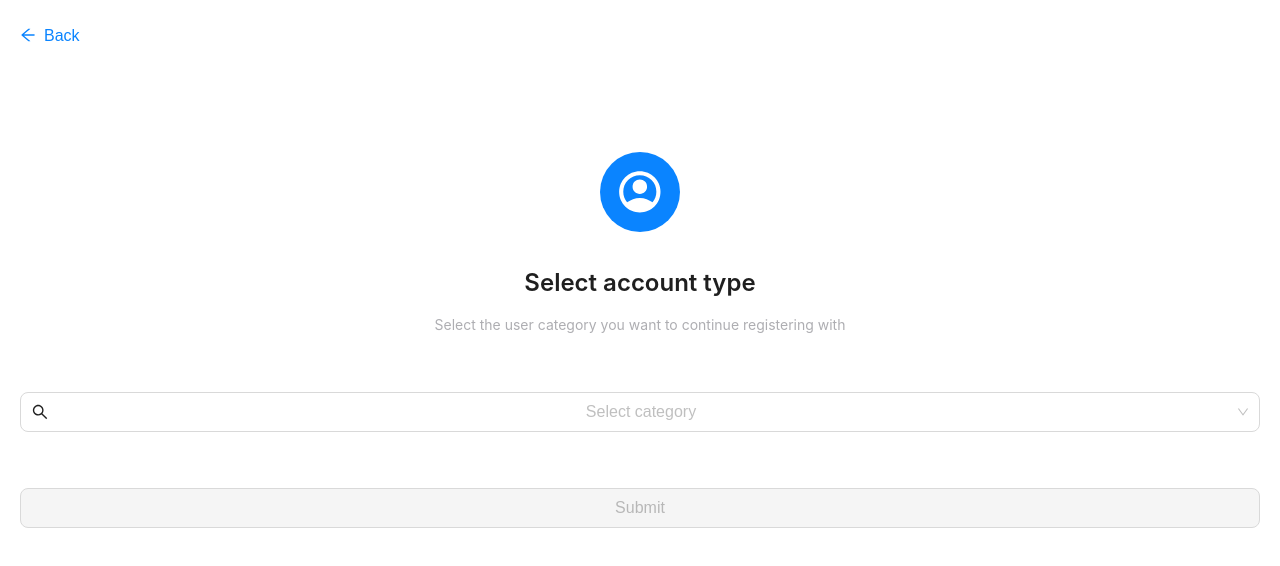
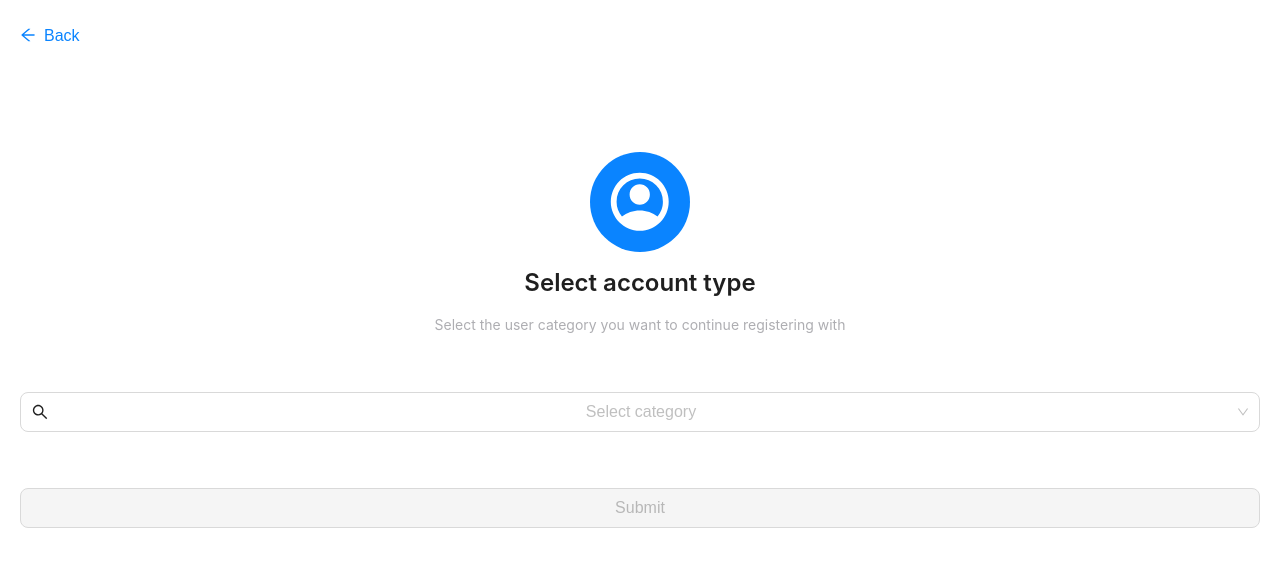
Before and after one commit to mamay12/FlatFleet, a React (Vite) app: page /account-type in a window 1280 px wide. Shown: the top 566 px of the page. Built offline with nearby package versions, Linux system fonts and the light colour scheme.

Commit message:
icon fix

```diff
--- a/src/pages/account/AccountTypeSelector.tsx
+++ b/src/pages/account/AccountTypeSelector.tsx
@@ -4,6 +4,7 @@ import {SearchOutlined} from '@ant-design/icons';
 import {useNavigate} from 'react-router';
 import '@styles/_accountTypeSelector.sass';
 import BackButton from "@components/BackButton.tsx";
+import { CircledIcon } from '@components/CircledIcon';
 
 const { Title, Text } = Typography;
 
@@ -32,9 +33,7 @@ const AccountTypeSelector: React.FC = () => {
             </div>
 
             <div className="content">
-                <div className="icon-container">
-                    <img src="/assets/account.svg" alt="Account" />
-                </div>
+                <CircledIcon src="/assets/account.svg" />
 
                 <Title level={2}>Select account type</Title>
                 <Text className="description">
```
